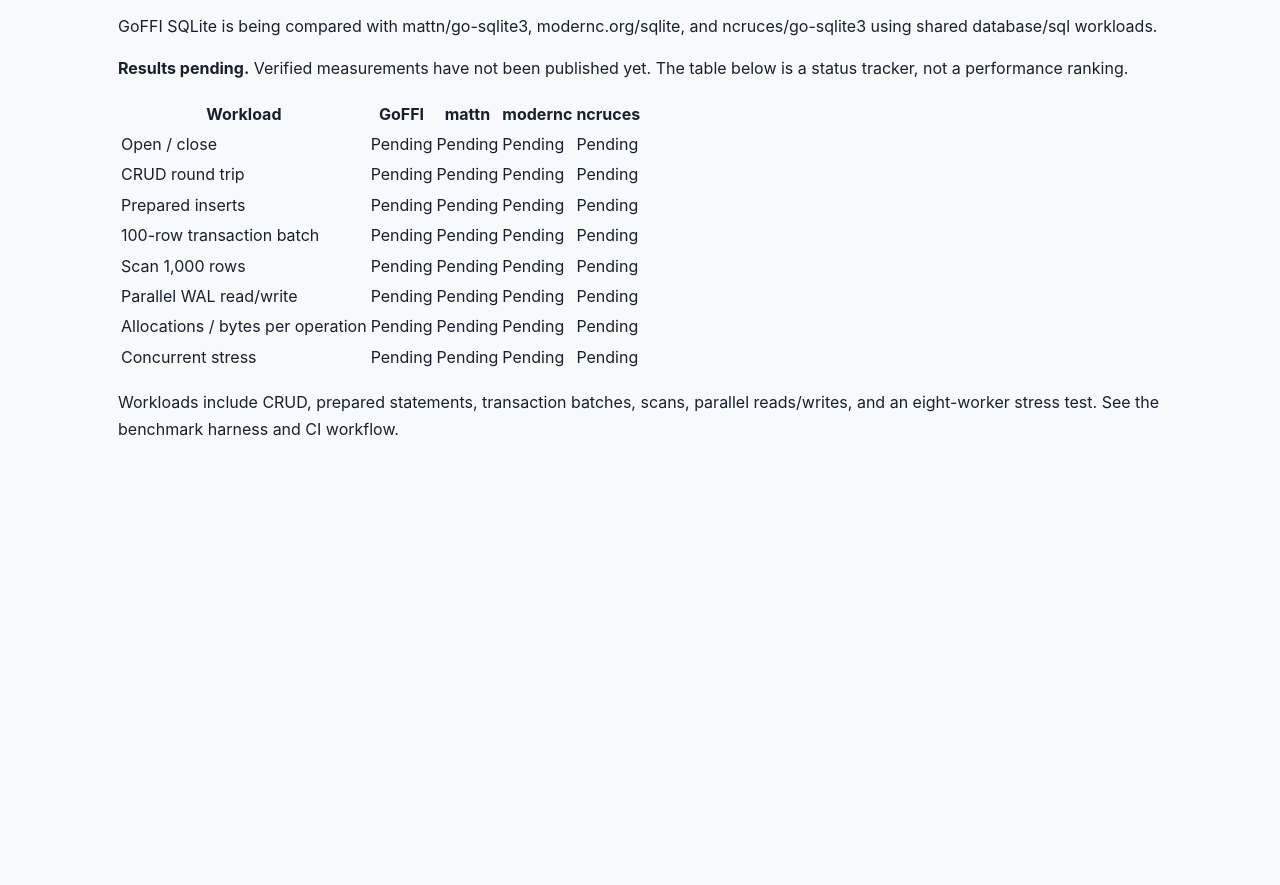
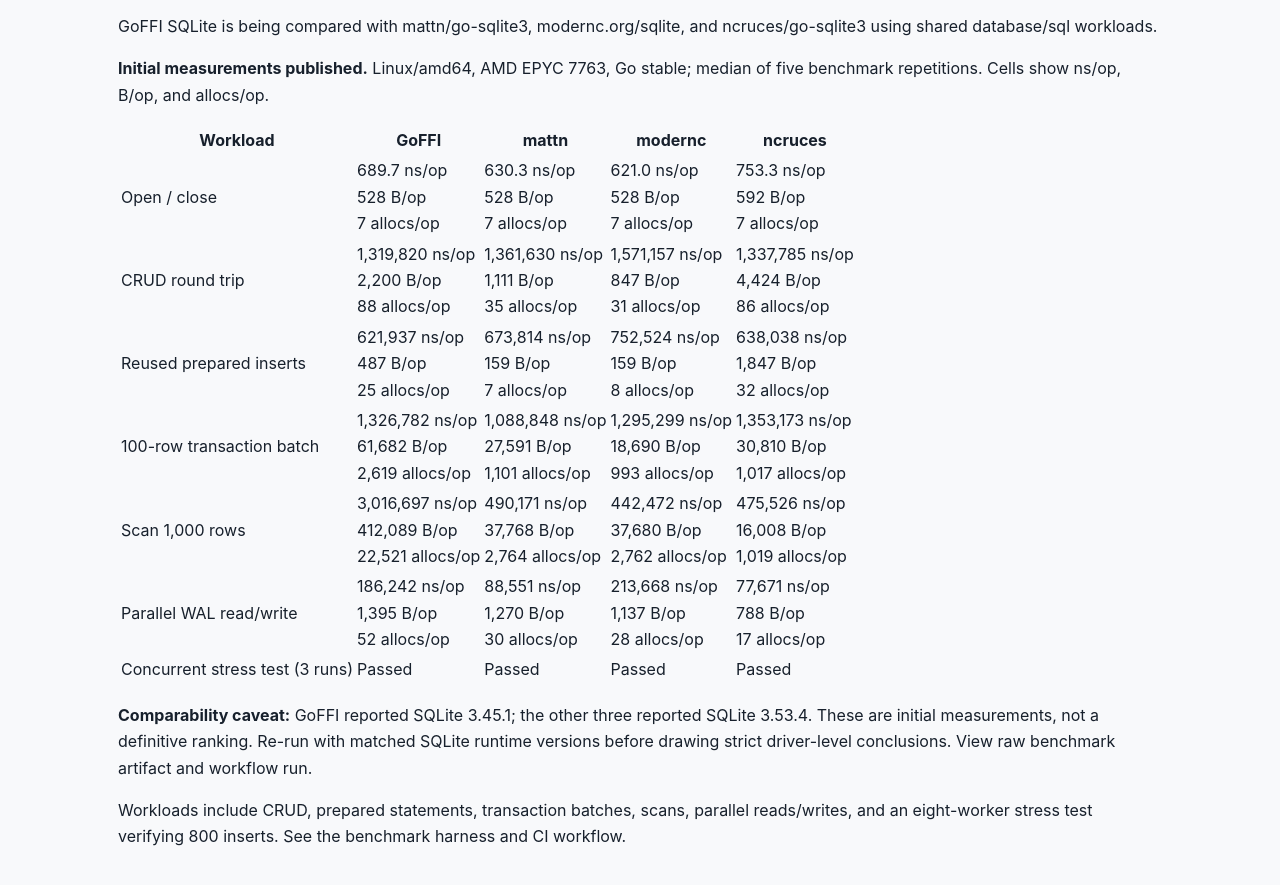
Before and after one commit to Aswanidev-vs/gosqlite-ffi, a plain HTML site: page site/index.html in a window 1280 px wide. Shown: the part 6087-6972 px from the top of the page. Before the commit the page ends 6617 px from the top, so only its background shows below. Drawn offline with Linux system fonts and the light colour scheme.

Commit message:
docs: publish measured comparative benchmark results

```diff
--- a/site/index.html
+++ b/site/index.html
@@ -156,21 +156,22 @@
     <h2>Comparative benchmarks</h2>
     <p>GoFFI SQLite is being compared with mattn/go-sqlite3, modernc.org/sqlite, and ncruces/go-sqlite3 using shared database/sql workloads.</p>
   </div>
-  <p><strong>Results pending.</strong> Verified measurements have not been published yet. The table below is a status tracker, not a performance ranking.</p>
+  <p><strong>Initial measurements published.</strong> Linux/amd64, AMD EPYC 7763, Go stable; median of five benchmark repetitions. Cells show ns/op, B/op, and allocs/op.</p>
   <div class="table-wrap"><table>
     <thead><tr><th>Workload</th><th>GoFFI</th><th>mattn</th><th>modernc</th><th>ncruces</th></tr></thead>
     <tbody>
-      <tr><td>Open / close</td><td>Pending</td><td>Pending</td><td>Pending</td><td>Pending</td></tr>
-      <tr><td>CRUD round trip</td><td>Pending</td><td>Pending</td><td>Pending</td><td>Pending</td></tr>
-      <tr><td>Prepared inserts</td><td>Pending</td><td>Pending</td><td>Pending</td><td>Pending</td></tr>
-      <tr><td>100-row transaction batch</td><td>Pending</td><td>Pending</td><td>Pending</td><td>Pending</td></tr>
-      <tr><td>Scan 1,000 rows</td><td>Pending</td><td>Pending</td><td>Pending</td><td>Pending</td></tr>
-      <tr><td>Parallel WAL read/write</td><td>Pending</td><td>Pending</td><td>Pending</td><td>Pending</td></tr>
-      <tr><td>Allocations / bytes per operation</td><td>Pending</td><td>Pending</td><td>Pending</td><td>Pending</td></tr>
-      <tr><td>Concurrent stress</td><td>Pending</td><td>Pending</td><td>Pending</td><td>Pending</td></tr>
+      <tr><td>Open / close</td><td>689.7 ns/op<br>528 B/op<br>7 allocs/op</td><td>630.3 ns/op<br>528 B/op<br>7 allocs/op</td><td>621.0 ns/op<br>528 B/op<br>7 allocs/op</td><td>753.3 ns/op<br>592 B/op<br>7 allocs/op</td></tr>
+      <tr><td>CRUD round trip</td><td>1,319,820 ns/op<br>2,200 B/op<br>88 allocs/op</td><td>1,361,630 ns/op<br>1,111 B/op<br>35 allocs/op</td><td>1,571,157 ns/op<br>847 B/op<br>31 allocs/op</td><td>1,337,785 ns/op<br>4,424 B/op<br>86 allocs/op</td></tr>
+      <tr><td>Reused prepared inserts</td><td>621,937 ns/op<br>487 B/op<br>25 allocs/op</td><td>673,814 ns/op<br>159 B/op<br>7 allocs/op</td><td>752,524 ns/op<br>159 B/op<br>8 allocs/op</td><td>638,038 ns/op<br>1,847 B/op<br>32 allocs/op</td></tr>
+      <tr><td>100-row transaction batch</td><td>1,326,782 ns/op<br>61,682 B/op<br>2,619 allocs/op</td><td>1,088,848 ns/op<br>27,591 B/op<br>1,101 allocs/op</td><td>1,295,299 ns/op<br>18,690 B/op<br>993 allocs/op</td><td>1,353,173 ns/op<br>30,810 B/op<br>1,017 allocs/op</td></tr>
+      <tr><td>Scan 1,000 rows</td><td>3,016,697 ns/op<br>412,089 B/op<br>22,521 allocs/op</td><td>490,171 ns/op<br>37,768 B/op<br>2,764 allocs/op</td><td>442,472 ns/op<br>37,680 B/op<br>2,762 allocs/op</td><td>475,526 ns/op<br>16,008 B/op<br>1,019 allocs/op</td></tr>
+      <tr><td>Parallel WAL read/write</td><td>186,242 ns/op<br>1,395 B/op<br>52 allocs/op</td><td>88,551 ns/op<br>1,270 B/op<br>30 allocs/op</td><td>213,668 ns/op<br>1,137 B/op<br>28 allocs/op</td><td>77,671 ns/op<br>788 B/op<br>17 allocs/op</td></tr>
+      <tr><td>Concurrent stress test (3 runs)</td><td>Passed</td><td>Passed</td><td>Passed</td><td>Passed</td></tr>
     </tbody>
   </table></div>
-  <p>Workloads include CRUD, prepared statements, transaction batches, scans, parallel reads/writes, and an eight-worker stress test. See the <a href="https://github.com/Aswanidev-vs/gosqlite-ffi/tree/main/benchmarks">benchmark harness</a> and <a href="https://github.com/Aswanidev-vs/gosqlite-ffi/actions/workflows/benchmarks.yml">CI workflow</a>.</p>
+  <p><strong>Comparability caveat:</strong> GoFFI reported SQLite 3.45.1; the other three reported SQLite 3.53.4. These are initial measurements, not a definitive ranking. Re-run with matched SQLite runtime versions before drawing strict driver-level conclusions. <a href="https://github.com/Aswanidev-vs/gosqlite-ffi/actions/runs/38136727123">View raw benchmark artifact and workflow run</a>.</p>
+  <p>Workloads include CRUD, prepared statements, transaction batches, scans, parallel reads/writes, and an eight-worker stress test verifying 800 inserts. See the <a href="https://github.com/Aswanidev-vs/gosqlite-ffi/tree/main/benchmarks">benchmark harness</a> and <a href="https://github.com/Aswanidev-vs/gosqlite-ffi/actions/workflows/benchmarks.yml">CI workflow</a>.</p>
+
 </section>
 
 </body>
```
